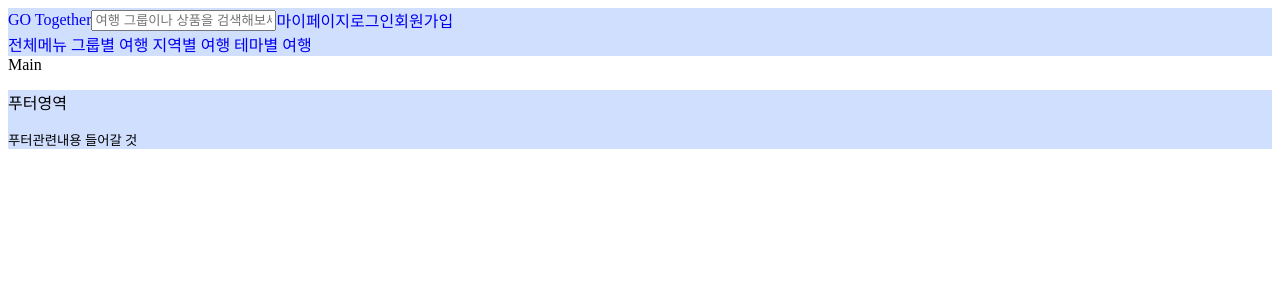
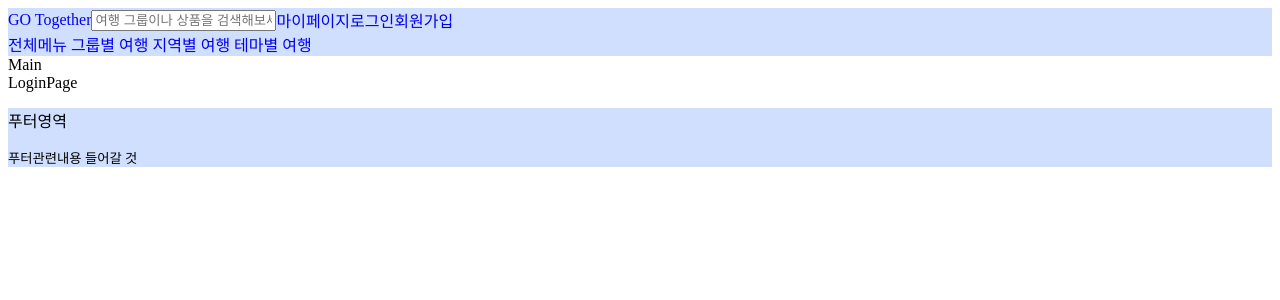
Before and after one commit to TRAVELERSTEAM/TRAVELERS-FE-USER, a React (Vite) app: page /login in a window 1280 px wide. Shown: the top 300 px of the page. Built offline with nearby package versions, Linux system fonts and the light colour scheme.

Commit message:
feat: Login페이지 경로 설정/#13

```diff
--- a/src/App.tsx
+++ b/src/App.tsx
@@ -1,12 +1,19 @@
 import Header from './components/common/Header';
 import Main from './components/common/Main';
 import Footer from './components/common/Footer';
+import { BrowserRouter, Routes, Route } from 'react-router-dom';
+import Login from './pages/LoginPage';
 
 function App() {
   return (
     <>
       <Header />
       <Main />
+      <BrowserRouter>
+        <Routes>
+          <Route path="/login" element={<Login />} />
+        </Routes>
+      </BrowserRouter>
       <Footer />
     </>
   );
```
